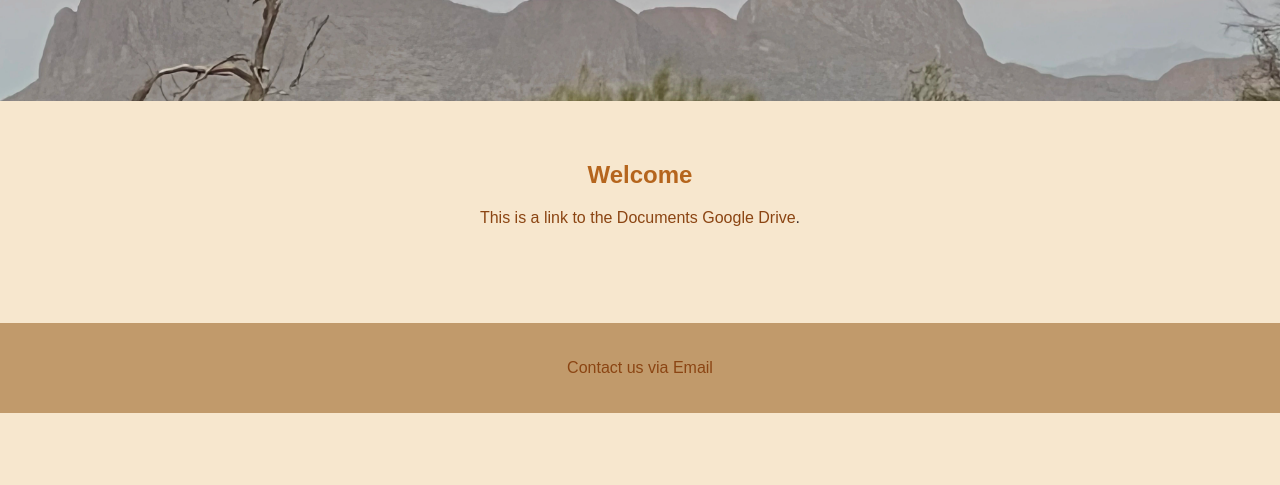
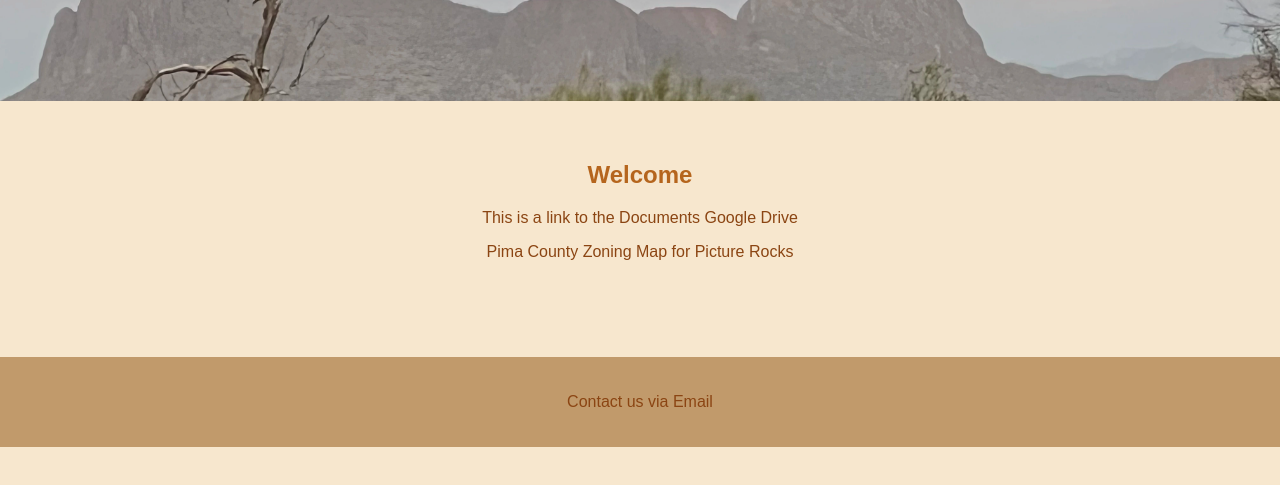
Before and after one commit to NorthLoneOwl/picturerocks, a plain HTML site: page index.html in a window 1280 px wide. Shown: the part 199-684 px from the top of the page. Drawn offline with Linux system fonts and the light colour scheme.

Commit message:
Update index.html

```diff
--- a/index.html
+++ b/index.html
@@ -60,7 +60,9 @@
 
   <main>
     <h2>Welcome</h2>
-    <p><a href="https://drive.google.com/drive/folders/11N-7XEgo1wqAlsb1eIT5I9mo1p-irRGR?usp=drive_link">This is a link to the Documents Google Drive</a>.</p>
+    <p><a href="https://drive.google.com/drive/folders/11N-7XEgo1wqAlsb1eIT5I9mo1p-irRGR?usp=drive_link">This is a link to the Documents Google Drive</a></p>
+
+    <p><a href="https://gisopendata.pima.gov/datasets/PimaMaps::zoning-pima-county/explore?location=32.331750%2C-111.201644%2C13.00">Pima County Zoning Map for Picture Rocks</a></p>
   </main>
 
   <footer>
```
